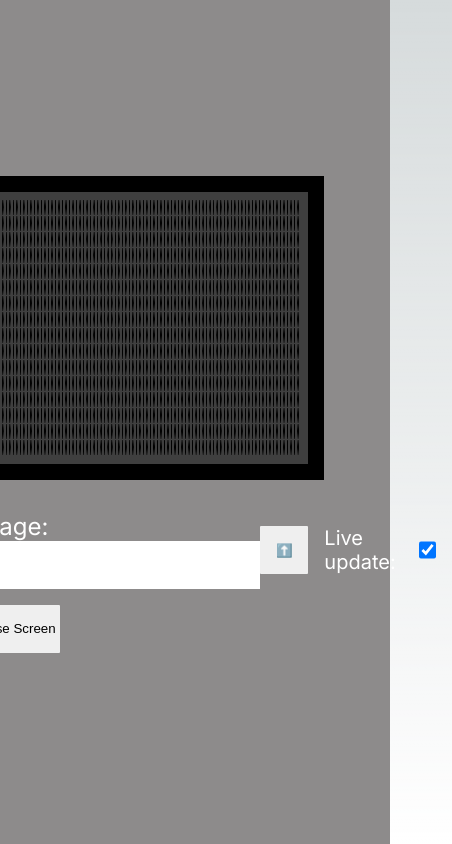
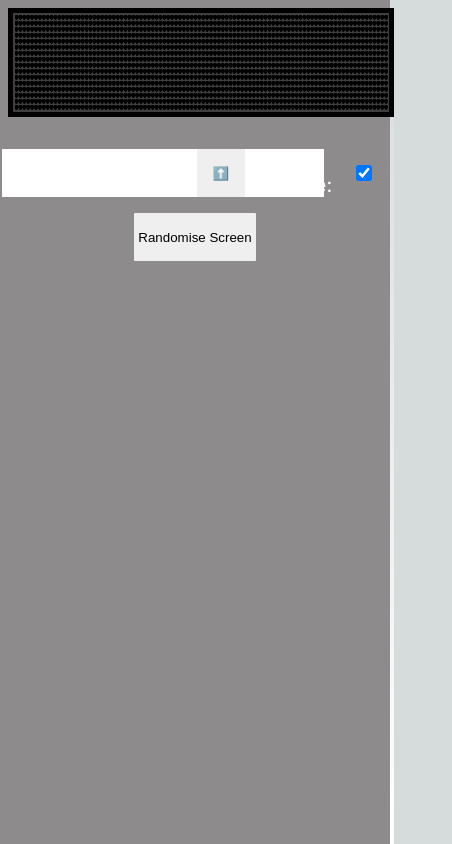
Before and after one commit to rsmarsh/flipdot-smart-screen, a Next.js app: page / in a window 390 px wide. Shown: the whole page, 452 px wide, since content can reach past the window. Built offline with nearby package versions, Linux system fonts and the light colour scheme.

Commit message:
improved mobile styling

```diff
--- a/src/app/globals.css
+++ b/src/app/globals.css
@@ -40,6 +40,7 @@
   --card-border-rgb: 131, 134, 135;
 
   --cell-size: 15px;
+  --cell-size-small: 5px;
 }
 
 @media (prefers-color-scheme: dark) {
--- a/src/app/page.module.css
+++ b/src/app/page.module.css
@@ -1,9 +1,6 @@
 .main {
-  display: flex;
-  flex-direction: column;
-  justify-content: space-around;
   align-items: center;
-  padding: 6rem;
+  padding: 0.5rem;
   min-height: 100vh;
 
   background-color: #8d8b8b;
--- a/src/components/Controls.module.css
+++ b/src/components/Controls.module.css
@@ -1,3 +1,7 @@
 .controls {
+  display: flex;
+  flex-direction: column;
+  align-items: center;
+
   padding: 1rem 0;
 }
--- a/src/components/Dot.module.css
+++ b/src/components/Dot.module.css
@@ -16,6 +16,15 @@
   );
 }
 
+@media (max-width: 1000px) {
+  .dot {
+    width: var(--cell-size-small);
+    height: var(--cell-size-small);
+
+    margin: 0;
+  }
+}
+
 .active {
   background-color: yellow;
 }
--- a/src/components/Emulator.module.css
+++ b/src/components/Emulator.module.css
@@ -1,3 +1,9 @@
+.frameWrapper {
+  display: flex;
+  flex-direction: row;
+  justify-content: space-around;
+}
+
 .frame {
   max-width: 99vw;
   border: 1rem solid black;
@@ -13,3 +19,14 @@
   height: var(--cell-size);
   margin-bottom: 1px;
 }
+
+@media (max-width: 1200px) {
+  .row {
+    height: auto;
+  }
+
+  .frame {
+    border: 5px solid black;
+    padding: 0.1rem;
+  }
+}
--- a/src/components/Emulator.tsx
+++ b/src/components/Emulator.tsx
@@ -13,7 +13,7 @@ const Emulator = (props: EmulatorProps) => {
   const gridHeight = props.height;
 
   return (
-    <div>
+    <div className={styles.frameWrapper}>
       <div className={styles.frame}>
         {Object.keys(props.matrix).map((rowNum) => (
           <div key={rowNum} className={styles.row}>
--- a/src/components/controls/TextToFont.module.css
+++ b/src/components/controls/TextToFont.module.css
@@ -11,6 +11,8 @@
 .textInputWrapper {
   display: inline-block;
   vertical-align: middle;
+
+  max-width: 50vw;
 }
 
 .liveInputWrapper {
--- a/src/components/controls/TextToFont.tsx
+++ b/src/components/controls/TextToFont.tsx
@@ -45,11 +45,7 @@ const TextToFont = (props: ControlProps) => {
   return (
     <div className={styles.textToFontWrapper}>
       <div className={styles.textInputWrapper}>
-        <TextInput
-          label={'Message: '}
-          value={message}
-          onChange={onMessageChange}
-        />
+        <TextInput value={message} onChange={onMessageChange} />
       </div>
       <div className={styles.submitWrapper}>
         <Button onClick={() => submitMessage(message)}>⬆️</Button>
--- a/src/components/inputs/TextInput.tsx
+++ b/src/components/inputs/TextInput.tsx
@@ -2,7 +2,7 @@ import type { ChangeEvent } from 'react';
 import styles from './TextInput.module.css';
 
 interface TextInputProps {
-  label: string;
+  label?: string;
   value: string;
   onChange: (newText: string) => void;
 }
```
